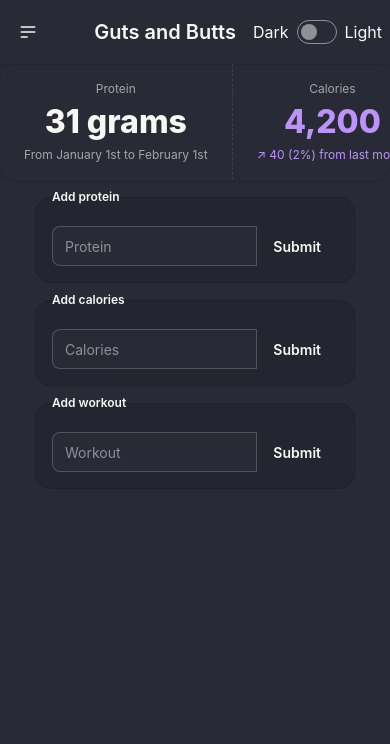
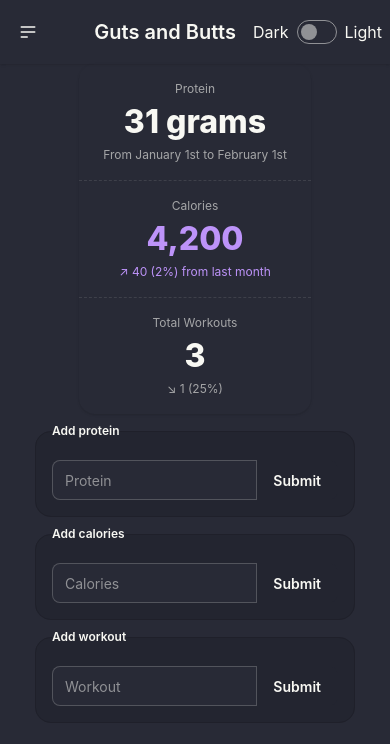
Before and after one commit to ArnauDavis/guts-butts, a React (Vite) app: page / in a window 390 px wide. Shown: the top 744 px of the page. Built offline with nearby package versions, Linux system fonts and the light colour scheme.

Commit message:
changed styling for improvement on mobile

```diff
--- a/src/components/TotalStats.jsx
+++ b/src/components/TotalStats.jsx
@@ -4,7 +4,7 @@
   return (
     <>
     <div className="flex justify-center w-full">
-        <div className="stats shadow">
+        <div className="stats stats-vertical lg:stats-horizontal shadow">
           <div className="stat place-items-center">
             <div className="stat-title">Protein</div>
             <div className="stat-value">31 grams</div>
```
